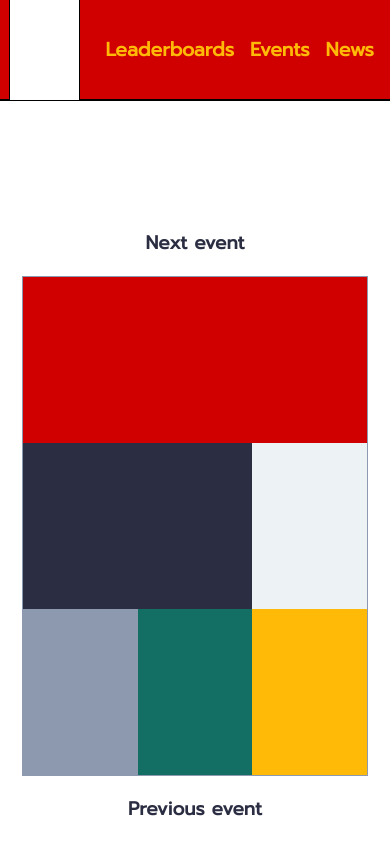
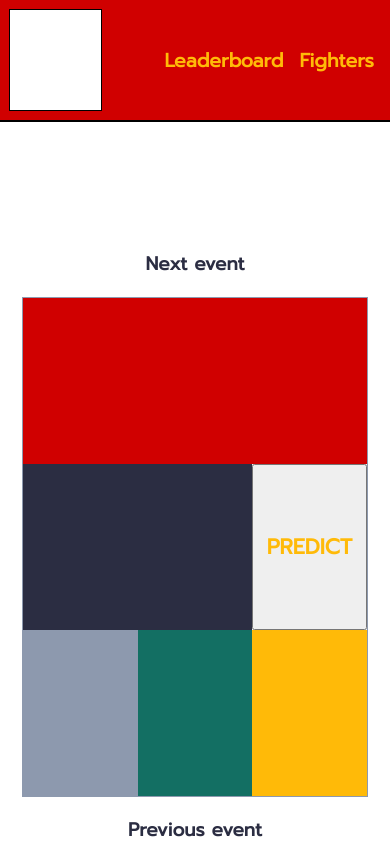
Before and after one commit to Vancios86/fighting-maven, a React (Create React App) app in the folder interface/: page / in a window 390 px wide. Shown: the top 841 px of the page. Built offline with nearby package versions, Linux system fonts and the light colour scheme.

Commit message:
resolve main content overflow, modify menu items

```diff
--- a/interface/src/Components/Header/Header.css
+++ b/interface/src/Components/Header/Header.css
@@ -43,19 +43,4 @@
   font-weight: 600;
   cursor: pointer;
 }
-
-@media screen and (max-width: 444px) {
-  .header {
-    height: 99px;
-  }
-  .logo {
-    height: 88px;
-    width: 88px;
-  }
-  li {
-    font-weight: 500;
-    font-size: large;
-    margin-right: 0.66rem;
-  }
-}
 /*# sourceMappingURL=Header.css.map */
--- a/interface/src/Components/Header/Header.scss
+++ b/interface/src/Components/Header/Header.scss
@@ -29,17 +29,8 @@
     }
 }
 
-@media screen and (max-width: 444px) {
-    .header {
-        height: 99px;
-    }
-    .logo {
-        height: 88px;
-        width: 88px;
-    }
-    li {
-        font-weight: 500;
-        font-size: large;
-        margin-right: 0.66rem;
-    }
-}
+// @media screen and (max-width: 444px) {
+//     .header {
+//         height: 99px;
+//     }
+// }
--- a/interface/src/Components/Header/Header.tsx
+++ b/interface/src/Components/Header/Header.tsx
@@ -5,9 +5,8 @@ const Header: React.FC = () => {
     <div className="header">
       <div className="logo"></div>
       <ul className="menu">
-        <li>Leaderboards</li>
-        <li>Events</li>
-        <li>News</li>
+        <li>Leaderboard</li>
+        <li>Fighters</li>
       </ul>
     </div>
   );
--- a/interface/src/Components/Main/Main.css
+++ b/interface/src/Components/Main/Main.css
@@ -2,6 +2,7 @@
   color: var(--dark-blue);
   width: 100vw;
   height: 160vh;
+  max-height: 1500px;
   display: -webkit-box;
   display: -ms-flexbox;
   display: flex;
@@ -15,6 +16,7 @@
   -webkit-box-pack: center;
       -ms-flex-pack: center;
           justify-content: center;
+  overflow-x: hidden;
 }
 
 .main-display .next-event {
@@ -50,7 +52,7 @@
   -ms-grid-rows: 1fr 1fr 1fr;
       grid-template-rows: 1fr 1fr 1fr;
       grid-template-areas: 'main-event main-event main-event'
- 'co-main-event co-main-event .'
+ 'co-main-event co-main-event predict'
  'fight1 fight2 fight3';
 }
 
@@ -89,6 +91,15 @@
   -ms-grid-row: 3;
   -ms-grid-column: 3;
   grid-area: fight3;
+}
+
+.main-display .next-event .next-event-container #predictButton {
+  color: var(--yellow);
+  font-weight: 600;
+  font-size: 1.33rem;
+  -ms-grid-row: 2;
+  -ms-grid-column: 3;
+  grid-area: predict;
 }
 
 .main-display .previous-event {
--- a/interface/src/Components/Main/Main.scss
+++ b/interface/src/Components/Main/Main.scss
@@ -2,10 +2,12 @@
   color: var(--dark-blue);
   width: 100vw;
   height: 160vh;
+  max-height: 1500px;
   display: flex;
   flex-direction: column;
   align-items: center;
   justify-content: center;
+  overflow-x: hidden;
   .next-event {
     display: flex;
     flex-direction: column;
@@ -26,7 +28,7 @@
       grid-template-rows: 1fr 1fr 1fr;
       grid-template-areas:
         'main-event main-event main-event'
-        'co-main-event co-main-event .'
+        'co-main-event co-main-event predict'
         'fight1 fight2 fight3';
       .main-event {
         background-color: var(--corsa-red);
@@ -47,6 +49,12 @@
       .fight3 {
         background-color: var(--yellow);
         grid-area: fight3;
+      }
+      #predictButton {
+        color: var(--yellow);
+        font-weight: 600;
+        font-size: 1.33rem;
+        grid-area: predict;
       }
     }
   }
--- a/interface/src/Components/Main/Main.tsx
+++ b/interface/src/Components/Main/Main.tsx
@@ -11,6 +11,7 @@ const Main = () => {
           <div className='fight1'></div>
           <div className='fight2'></div>
           <div className='fight3'></div>
+          <button id="predictButton">PREDICT</button>
         </div>
       </div>
       <div className='previous-event'>
```
Also changed, not shown: 2 other files (tests, documents, lock files or other folders).
